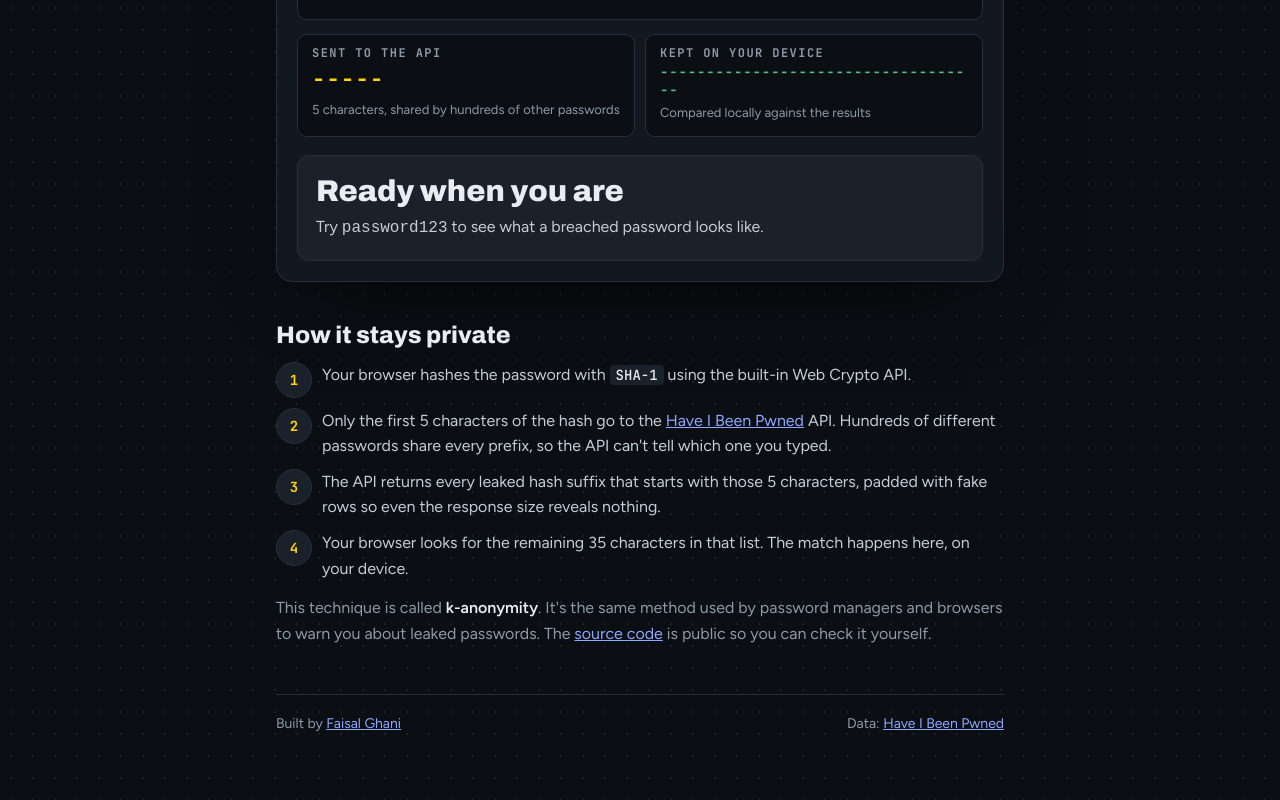
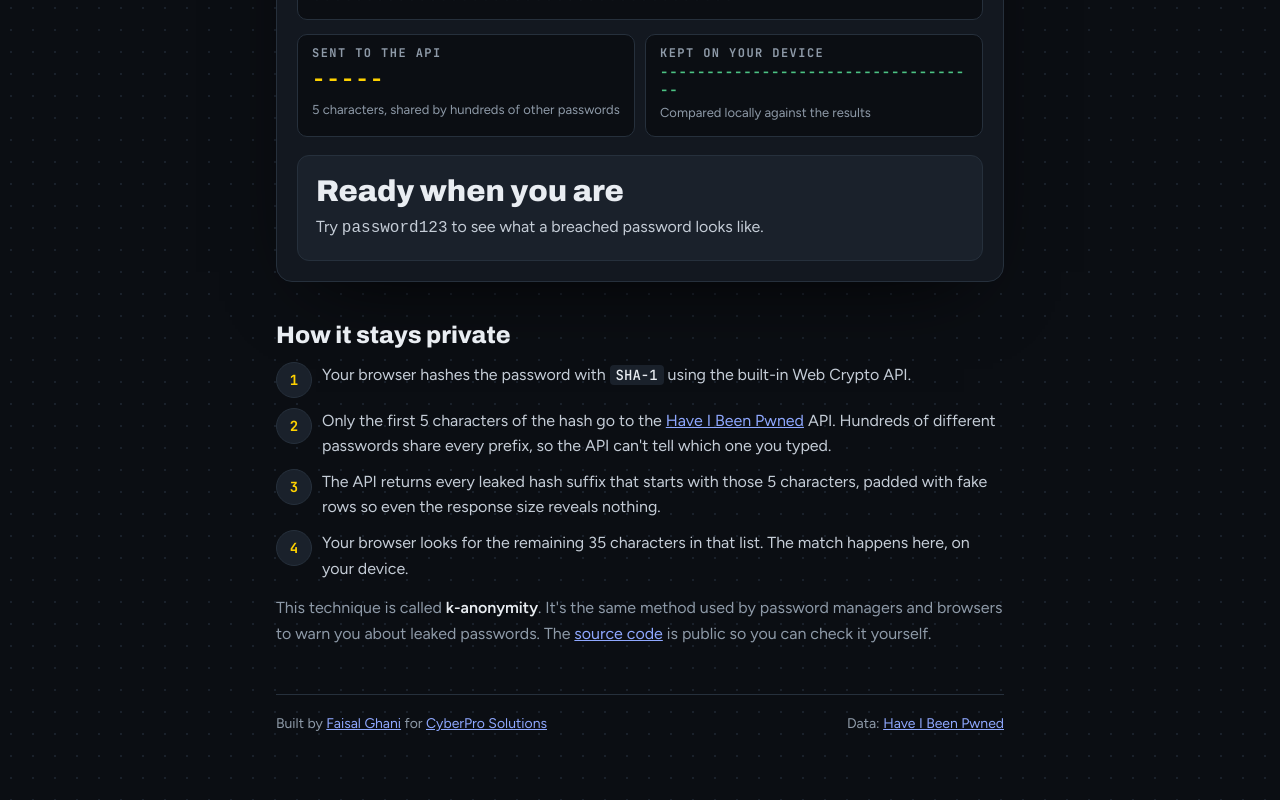
Before and after one commit to FaisalGhani786/pwned-check, a website with bundled scripts: page index.html in a window 1280 px wide. Shown: the part 575-1375 px from the top of the page. Built offline with nearby package versions, Linux system fonts and the light colour scheme.

Commit message:
Credit CyberPro Solutions

```diff
--- a/index.html
+++ b/index.html
@@ -127,7 +127,7 @@ footer{margin-top:48px;padding-top:18px;border-top:1px solid var(--line);display
     <p style="color:var(--muted);margin:0">This technique is called <strong style="color:var(--ink)">k-anonymity</strong>. It's the same method used by password managers and browsers to warn you about leaked passwords. The <a href="https://github.com/FaisalGhani786/pwned-check">source code</a> is public so you can check it yourself.</p>
   </section>
 
-  <footer><span>Built by <a href="https://faisalghani786.github.io">Faisal Ghani</a></span><span>Data: <a href="https://haveibeenpwned.com/">Have I Been Pwned</a></span></footer>
+  <footer><span>Built by <a href="https://faisalghani786.github.io">Faisal Ghani</a> for <a href="https://www.cyberprosolutions.co.uk/">CyberPro Solutions</a></span><span>Data: <a href="https://haveibeenpwned.com/">Have I Been Pwned</a></span></footer>
 </main>
 <script type="module" src="app.js"></script>
 </body>
```
Also changed, not shown: README.md.
